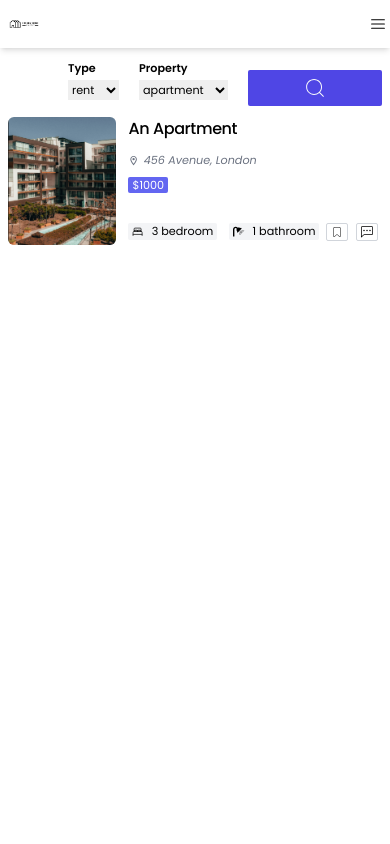
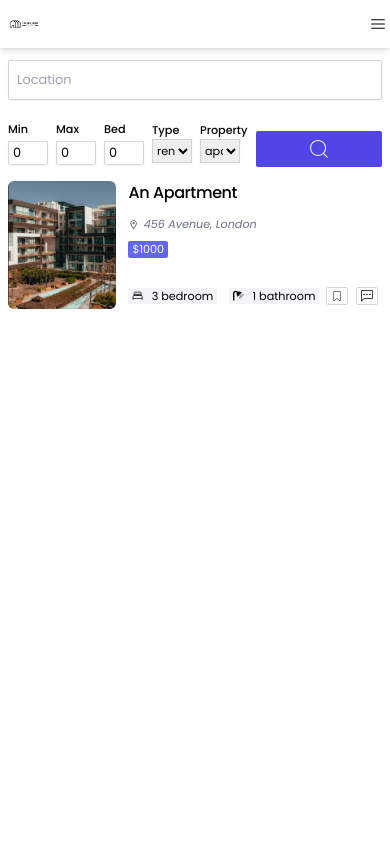
Before and after one commit to martin2986/landingpage-02, a React (Vite) app: page /listing in a window 390 px wide. Shown: the top 844 px of the page. Built offline with nearby package versions, Linux system fonts and the light colour scheme; the HTML template or start-up script is replaced by a standard one.

Commit message:
implement search UI to homepage and list page

```diff
--- a/package.json
+++ b/package.json
@@ -29,7 +29,7 @@
     "react-router-dom": "^6.21.1",
     "redux": "^5.0.1",
     "redux-persist": "^6.0.0",
-    "tailwind-merge": "^2.2.0",
+    "tailwind-merge": "^2.3.0",
     "zod": "^3.23.8"
   },
   "devDependencies": {
--- a/src/UI/Dropdown.tsx
+++ b/src/UI/Dropdown.tsx
@@ -1,4 +1,4 @@
-import { forwardRef } from "react";
+import { forwardRef } from 'react';
 
 interface DropdownTypes<T> {
   options: T[];
@@ -6,28 +6,23 @@ interface DropdownTypes<T> {
   className?: string;
 }
 
-const Dropdown = forwardRef<HTMLDivElement, DropdownTypes<string | number>>(
-  ({ options = [], title = "", className, ...props }, ref) => {
+const Dropdown = forwardRef<HTMLSelectElement, DropdownTypes<string | number>>(({ options = [], title = '', className, ...props }, ref) => {
   return (
-      <div
+    <div className="mt-1">
+      <p className="text-xs md:text-sm font-medium text-black">{title}</p>
+      <select
         ref={ref}
-        className={`${className} relative bg-white text-black w-fit mb-4`}
+        className="w-10 md:w-14 h-6 lg:h-10 lg:w-20 border border-gray-300 shadow-sm outline-none text-xs lg:p-2 mb-4 "
+        {...props}
       >
-        <p className="block text-xs text-black font-semibold">{title}</p>
-        <select {...props} className="pr-2 h-5 outline-none text-xs">
         {options.map((item, id) => (
-            <option
-              value={item}
-              key={id}
-              className="hover:bg-gray-100 p-2 w-full h-36 overflow-y-auto"
-            >
+          <option value={item} key={id}>
             {item}
           </option>
         ))}
       </select>
     </div>
   );
-  }
-);
+});
 
 export default Dropdown;
--- a/src/components/Inputs.tsx
+++ b/src/components/Inputs.tsx
@@ -1,30 +1,47 @@
-import {
-  ComponentPropsWithoutRef,
-  FC,
-  InputHTMLAttributes,
-  ReactNode,
-} from "react";
-import { UseFormRegister } from "react-hook-form";
-interface InputPropsWithRegister extends InputHTMLAttributes<HTMLInputElement> {
+import { ComponentPropsWithoutRef, FC, InputHTMLAttributes, ReactNode } from 'react';
+import { VariantProps, cva } from 'class-variance-authority';
+import { cn } from '@/util/helperFn';
+import { UseFormRegister } from 'react-hook-form';
+
+const inputVariants = cva(
+  'shadow-sm border mb-4 border-gray-300 text-black bg-base-light text-sm rounded-sm focus:ring-primary-100 focus:border-primary-100 dark:focus:ring-primary-100 dark:focus:border-primary-100 dark:shadow-sm-light',
+  {
+    variants: {
+      variant: {
+        default:
+          ' shadow-sm h-10 border mb-4 border-gray-300 text-black bg-base-light text-sm rounded-sm focus:ring-primary-100 focus:border-primary-100 dark:focus:ring-primary-100 dark:focus:border-primary-100 dark:shadow-sm-light',
+        error:
+          ' shadow-sm border border-red-500 text-black bg-base-light text-sm rounded-sm focus:ring-primary-100 focus:border-primary-100 dark:focus:ring-primary-100 dark:focus:border-primary-100 dark:shadow-sm-light',
+      },
+      inputSize: {
+        default: 'w-full p-2',
+        wide: 'w-64',
+        sm: 'w-10 h-6 lg:h-10 lg:w-20 p-1',
+      },
+    },
+    defaultVariants: {
+      inputSize: 'default',
+      variant: 'default',
+    },
+  }
+);
+interface InputPropsWithRegister extends InputHTMLAttributes<HTMLInputElement>, VariantProps<typeof inputVariants> {
   error: string | undefined;
   register: UseFormRegister<any>;
   name: string;
 }
-interface LabelProps extends ComponentPropsWithoutRef<"div"> {
+interface LabelProps extends ComponentPropsWithoutRef<'div'> {
   label: string;
   htmlFor: string;
 }
-type InputProps = ComponentPropsWithoutRef<"input">;
+interface InputVariants extends InputHTMLAttributes<HTMLInputElement>, VariantProps<typeof inputVariants> {}
 
-type InputsProps = InputPropsWithRegister | InputProps;
+type InputsProps = InputPropsWithRegister | InputVariants;
 type InProps = {
   children: ReactNode;
-} & ComponentPropsWithoutRef<"div">;
-function isReactHookFormInput(
-  props: InputsProps
-): props is InputPropsWithRegister {
-  // return !!(props as InputPropsWithRegister).register;
-  return "register" in props;
+} & ComponentPropsWithoutRef<'div'>;
+function isReactHookFormInput(props: InputsProps): props is InputPropsWithRegister {
+  return 'register' in props;
 }
 
 const Inputs: FC<InProps> & {
@@ -36,31 +53,21 @@ const Inputs: FC<InProps> & {
 
 const Input: FC<InputsProps> = (props) => {
   if (isReactHookFormInput(props)) {
-    const { error, name, register } = props;
+    const { error, name, register, inputSize, variant, className } = props;
     return (
-      <div className="w-full mb-4">
-        <input
-          className={`${
-            error ? "border-red-500" : ""
-          } shadow-sm border border-gray-300 text-black bg-base-light text-sm rounded-sm focus:ring-primary-100 focus:border-primary-100 block w-full p-2  dark:focus:ring-primary-100 dark:focus:border-primary-100 dark:shadow-sm-light`}
-          {...register(name, { required: true })}
-          {...props}
-        />
+      <>
+        <input className={cn(inputVariants({ inputSize, variant, className }))} {...register(name, { required: true })} {...props} />
         {error && <div className="text-red-500 text-sm">{error}</div>}
-      </div>
+      </>
     );
   }
-  return (
-    <input
-      className={` shadow-sm border border-gray-300 text-black bg-base-light text-sm rounded-sm focus:ring-primary-100 focus:border-primary-100 block w-full p-2  dark:focus:ring-primary-100 dark:focus:border-primary-100 dark:shadow-sm-light`}
-      {...props}
-    />
-  );
+  const { inputSize, variant, className } = props;
+  return <input className={cn(inputVariants({ inputSize, variant, className }))} {...props} />;
 };
 
 const Label: FC<LabelProps> = ({ label, htmlFor }) => {
   return (
-    <label htmlFor={htmlFor} className=" text-sm font-medium text-black ">
+    <label htmlFor={htmlFor} className="text-xs md:text-sm my-2 font-medium text-black ">
       {label}
     </label>
   );
--- /dev/null
+++ b/src/features/Homepage/SearchListing.tsx
@@ -0,0 +1,27 @@
+import Inputs from '@/components/Inputs';
+import { Buttons } from '@/UI/Buttons';
+
+type SearchListingProps = {};
+
+const SearchListing = () => {
+  return (
+    <div className="md:px-10 md:w-2/3">
+      <Buttons variant="outline" className="w-14 md:w-20 md:mb-1 rounded-none">
+        Rent
+      </Buttons>
+      <Buttons variant="outline" className="w-14 md:w-20 md:mb-1 rounded-none">
+        Buy
+      </Buttons>
+      <form className="flex flex-row items-center ">
+        <Inputs className="flex flex-row items-center">
+          <Inputs.Input placeholder="Location" />
+          <Inputs.Input placeholder="Min" type="number" min={0} />
+          <Inputs.Input placeholder="Max" type="number" min={0} />
+        </Inputs>
+        <Buttons className="mb-4 h-10 rounded-none w-1/3">Search</Buttons>
+      </form>
+    </div>
+  );
+};
+
+export default SearchListing;
--- a/src/features/listing/Search.tsx
+++ b/src/features/listing/Search.tsx
@@ -1,18 +1,16 @@
-import { Controller, SubmitHandler, useForm } from "react-hook-form";
-import { Link, useNavigate } from "react-router-dom";
-import { z } from "zod";
-import { CiSearch } from "react-icons/ci";
-import Inputs from "@/components/Inputs";
-import Dropdown from "@/UI/Dropdown";
-import { Buttons } from "@/UI/Buttons";
-import DropDown from "@/components/DropDown";
+import Inputs from '@/components/Inputs';
+import { Buttons } from '@/UI/Buttons';
+import Dropdown from '@/UI/Dropdown';
+import { Controller, SubmitHandler, useForm } from 'react-hook-form';
+import { CiSearch } from 'react-icons/ci';
+import { z } from 'zod';
 
 const schema = z.object({
   minPrice: z.number().optional(),
   maxPrice: z.number().optional(),
   bedroom: z.number().optional(),
-  type: z.enum(["rent", "buy"]),
-  property: z.enum(["apartment", "house", "condo", "land"]).optional(),
+  type: z.enum(['rent', 'buy']),
+  property: z.enum(['apartment', 'house', 'condo', 'land']).optional(),
 });
 type formFields = z.infer<typeof schema>;
 const Search = () => {
@@ -28,8 +26,8 @@ const Search = () => {
       minPrice: 0,
       maxPrice: 0,
       bedroom: 0,
-      type: "rent",
-      property: "apartment",
+      type: 'rent',
+      property: 'apartment',
     },
   });
   const onSubmit: SubmitHandler<formFields> = async (data) => {
@@ -37,62 +35,31 @@ const Search = () => {
   };
   return (
     <>
-      <Inputs
-        name="minPrice"
-        register={register}
-        placeholder="City"
-        type="text"
-        label="Location"
-      />
-      <form
-        onSubmit={handleSubmit(onSubmit)}
-        className="flex flex-row items-center gap-5"
-      >
-        <Inputs
-          name="minPrice"
-          label="Min Price"
-          register={register}
-          type="number"
-          sm
-        />
-        <Inputs
-          name="maxPrice"
-          label="Max Price"
-          register={register}
-          type="number"
-          sm
-        />
-        <Inputs
-          name="bedroom"
-          label="Bedroom"
-          register={register}
-          type="number"
-          sm
-        />
-        <Controller
-          name="type"
-          control={control}
-          render={({ field }) => (
-            <Dropdown
-              {...field}
-              title="Type"
-              options={["rent", "buy"]}
-              className=" w-24"
-            />
-          )}
-        />
+      <Inputs>
+        <Inputs.Input name="search" register={register} placeholder="Location" type="text" />
+      </Inputs>
+      <form onSubmit={handleSubmit(onSubmit)} className="flex flex-row items-center gap-2 lg:gap-5 w-full">
+        <Inputs className="flex items-center gap-2 lg:gap-5">
+          <div>
+            <Inputs.Label label="Min" htmlFor="minPrice" />
+            <Inputs.Input name="minPrice" id="minPrice" register={register} type="number" min={0} inputSize="sm" />
+          </div>
+          <div>
+            <Inputs.Label label="Max" htmlFor="maxPrice" />
+            <Inputs.Input name="maxPrice" id="maxPrice" register={register} type="number" min={0} inputSize="sm" />
+          </div>
+          <div>
+            <Inputs.Label label="Bed" htmlFor="bedroom" />
+            <Inputs.Input name="bedroom" id="bedroom" register={register} type="number" min={1} inputSize="sm" />
+          </div>
+        </Inputs>
+
+        <Controller name="type" control={control} render={({ field }) => <Dropdown {...field} title="Type" options={['rent', 'buy']} />} />
 
         <Controller
           name="property"
           control={control}
-          render={({ field }) => (
-            <Dropdown
-              {...field}
-              title="Property"
-              options={["apartment", "house", "condo", "land"]}
-              className="w-24"
-            />
-          )}
+          render={({ field }) => <Dropdown {...field} title="Property" options={['apartment', 'house', 'condo', 'land']} />}
         />
         <Buttons className="w-full">
           <CiSearch className="w-6 h-6" />
--- a/src/pages/Listing.tsx
+++ b/src/pages/Listing.tsx
@@ -1,15 +1,16 @@
-import Search from "@/features/listing/Search";
-import { CiBookmark } from "react-icons/ci";
-import { BsChatLeftDots } from "react-icons/bs";
-import { useState } from "react";
-import logo from "@/assets/hero.png";
-import { IoBedOutline } from "react-icons/io5";
-import { FaShower } from "react-icons/fa";
-import { MdOutlineLocationOn } from "react-icons/md";
+import Search from '@/features/listing/Search';
+import { CiBookmark } from 'react-icons/ci';
+import { BsChatLeftDots } from 'react-icons/bs';
+import { useState } from 'react';
+import logo from '@/assets/hero.png';
+import { IoBedOutline } from 'react-icons/io5';
+import { FaShower } from 'react-icons/fa';
+import { MdOutlineLocationOn } from 'react-icons/md';
+import Map from '@/lib/Map';
 const Listing = () => {
   const [saved, setSaved] = useState(false);
   return (
-    <div className="container mx-auto my-3 flex flex-col md:flex-row">
+    <div className="container mx-auto my-3 flex flex-col md:flex-row h-screen w-screen gap-3 ">
       <div className="md:w-8/12 px-2 md:px-0 h-full">
         <Search />
         <div className="flex h-32 gap-3">
@@ -21,9 +22,7 @@ const Listing = () => {
                 <MdOutlineLocationOn />
                 456 Avenue, London
               </address>
-              <p className="text-xs mb-1 bg-indigo-500 w-fit px-1 rounded-sm text-white">
-                $1000
-              </p>
+              <p className="text-xs mb-1 bg-indigo-500 w-fit px-1 rounded-sm text-white">$1000</p>
             </div>
             <div className="flex justify-between items-center text-xs ">
               <div className="flex items-center gap-3">
@@ -40,9 +39,7 @@ const Listing = () => {
                 <span
                   onClick={() => setSaved((prev) => !prev)}
                   className={`${
-                    saved
-                      ? "bg-indigo-500 text-white border-indigo-500 scale-110"
-                      : ""
+                    saved ? 'bg-indigo-500 text-white border-indigo-500 scale-110' : ''
                   } border border-gray-300 hover:border-indigo-500 p-0.5 cursor-pointer rounded-sm hover:bg-indigo-500  hover:text-white transition ease-in-out duration-300`}
                 >
                   <CiBookmark className="w-4 h-3 " />
@@ -55,7 +52,11 @@ const Listing = () => {
           </div>
         </div>
       </div>
-      <div className="container mx-auto my-5  md:w-1/3 flex-2 bg-gray-100 h-full"></div>
+      <div className="container mx-auto   md:w-1/3  flex-2 ">
+        <div className="w-full h-full ">
+          <Map />
+        </div>
+      </div>
     </div>
   );
 };
```
Also changed, not shown: src/components/Home.tsx (+8 -28 lines), src/lib/Map.tsx (+4 -9 lines), src/lib/MapPin.tsx (added, +31 -0 lines), src/pages/HomePage.tsx (+9 -12 lines), src/pages/ListingDetailPage.tsx (+9 -13 lines), 2 other files (tests, documents, lock files or other folders). Lines whose indentation alone changed are shown as unchanged.
